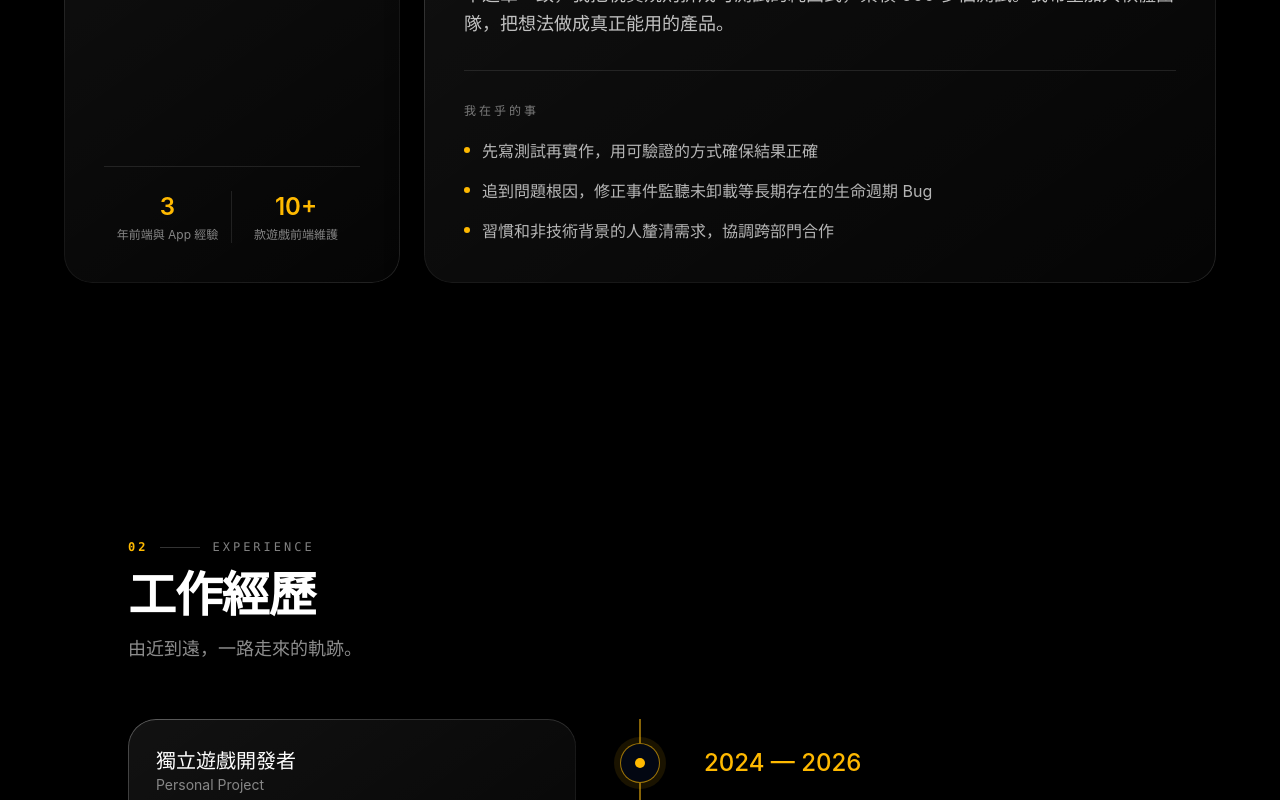
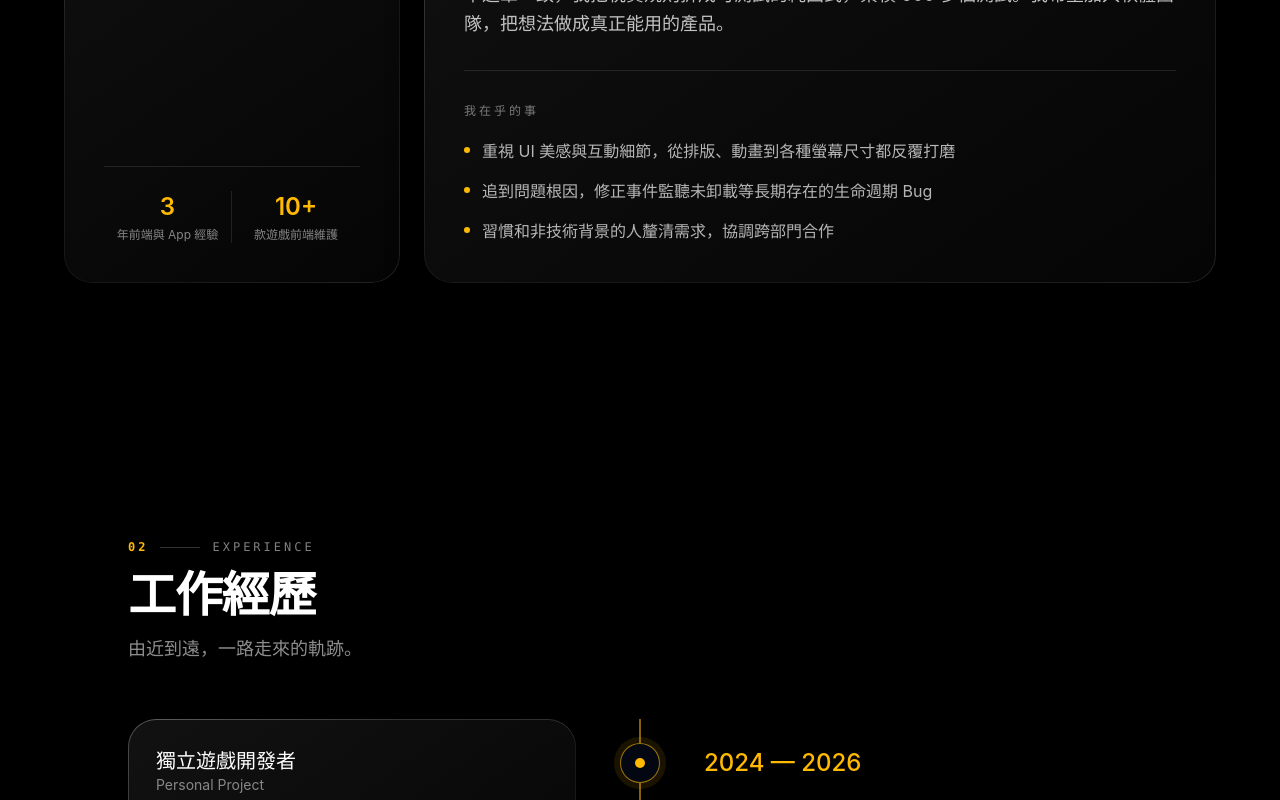
Before and after one commit to mangochu/mangochu.github.io, a Vue app: page / in a window 1280 px wide. Shown: the part 1340-2140 px from the top of the page. Built offline with nearby package versions, Linux system fonts and the light colour scheme.

Commit message:
content: 亮點文字調整

```diff
--- a/src/data/profile.ts
+++ b/src/data/profile.ts
@@ -32,7 +32,7 @@ export const about = {
     '現在我把同一套思考方式用在個人作品上：GoPio 台股記帳網站要求計算結果和券商對帳單逐筆一致，我把稅費規則拆成可測試的純函式，累積 600 多個測試。我希望加入軟體團隊，把想法做成真正能用的產品。',
   ],
   highlights: [
-    '先寫測試再實作，用可驗證的方式確保結果正確',
+    '重視 UI 美感與互動細節，從排版、動畫到各種螢幕尺寸都反覆打磨',
     '追到問題根因，修正事件監聽未卸載等長期存在的生命週期 Bug',
     '習慣和非技術背景的人釐清需求，協調跨部門合作',
   ],
```
